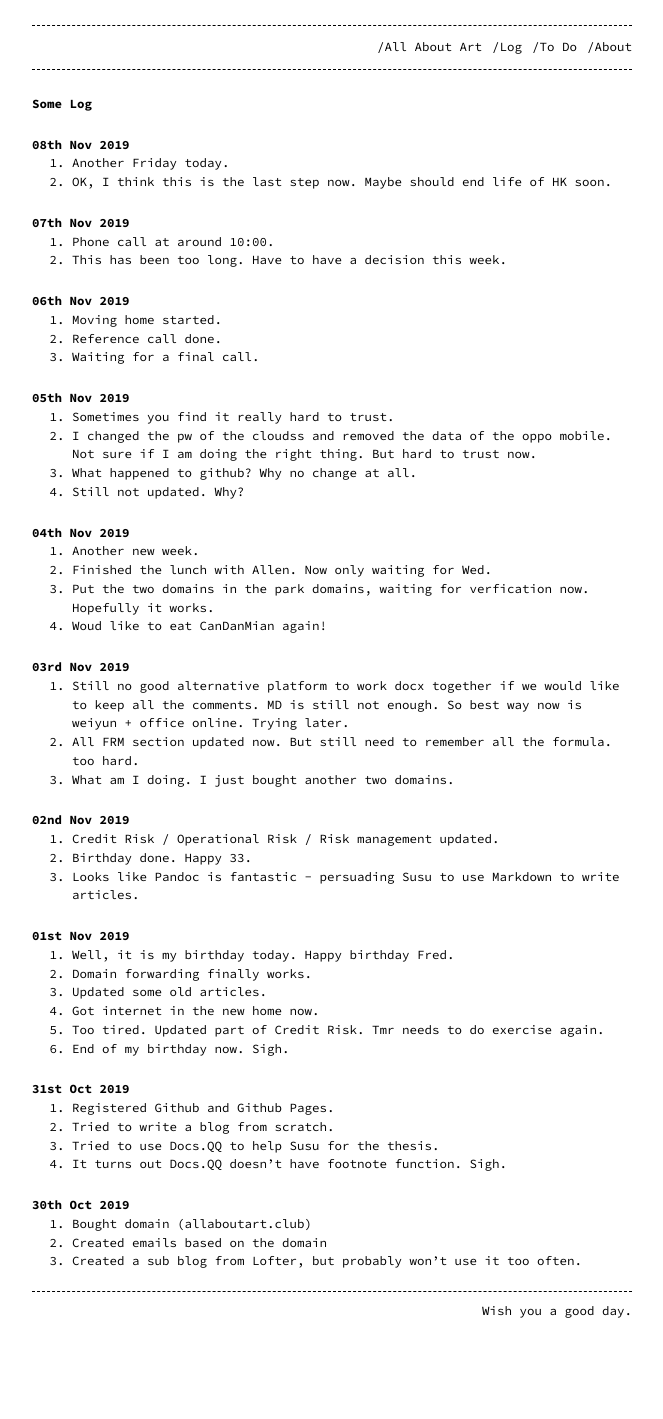
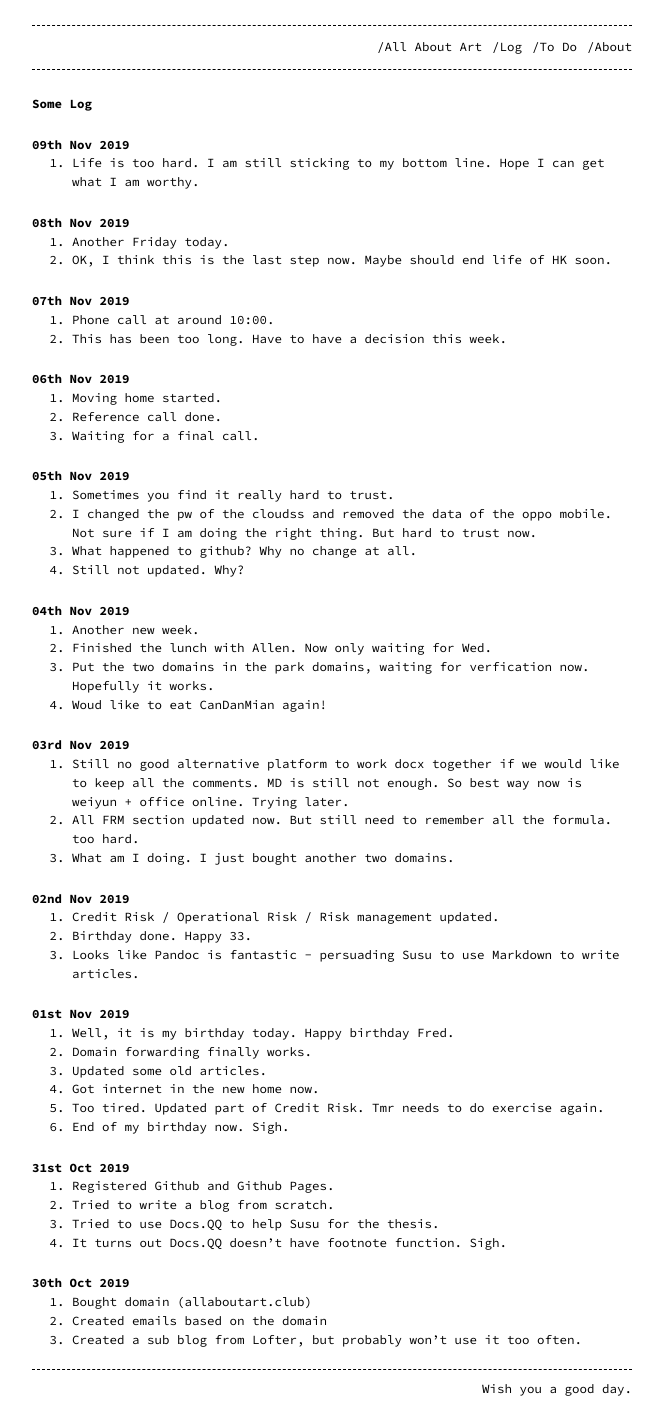
Before and after one commit to 912828qj2/912828qj2.github.io, a Jekyll site: the page built from log.md, in a window 1280 px wide. Shown: the whole page, without its empty margins (308-971 px from the left). Built offline with Jekyll 4.4.1, drawn with Linux system fonts in a browser that asks for light colours; before the commit the page ends 1341 px from its top, so only the background shows below that.

Commit message:
Update log.md

```diff
--- a/log.md
+++ b/log.md
@@ -5,6 +5,10 @@ permalink: /log/
 ---
 
 ## Some Log
+
+### 09th Nov 2019
+
+1. Life is too hard. I am still sticking to my bottom line. Hope I can get what I am worthy.
 
 ### 08th Nov 2019
 
```
